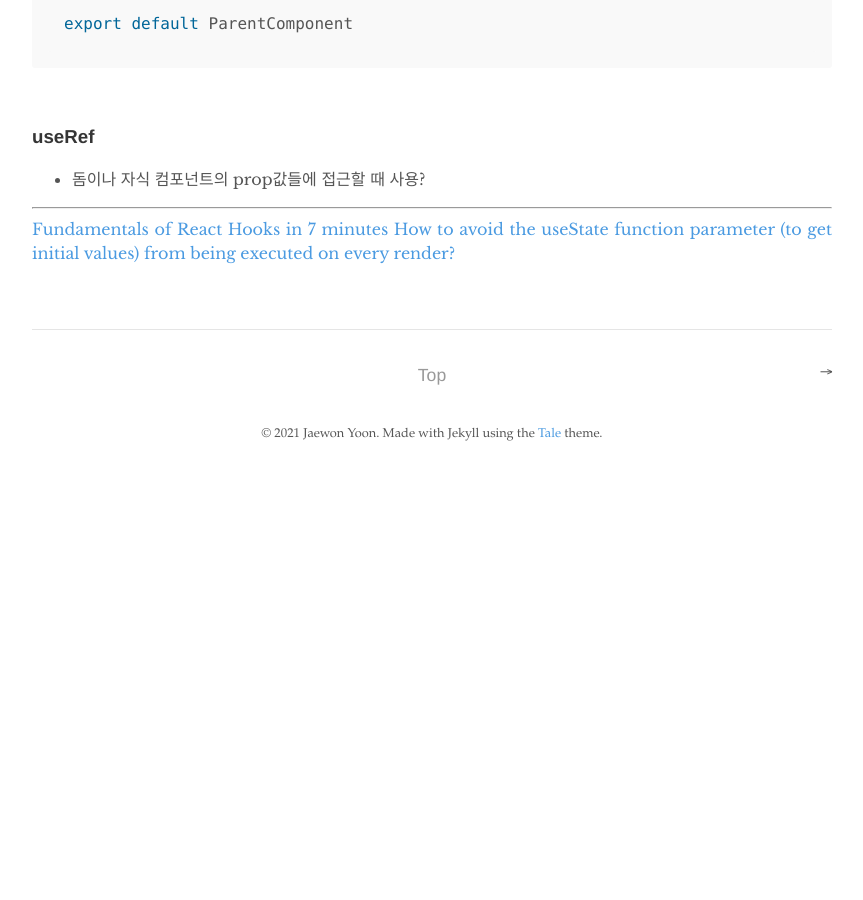
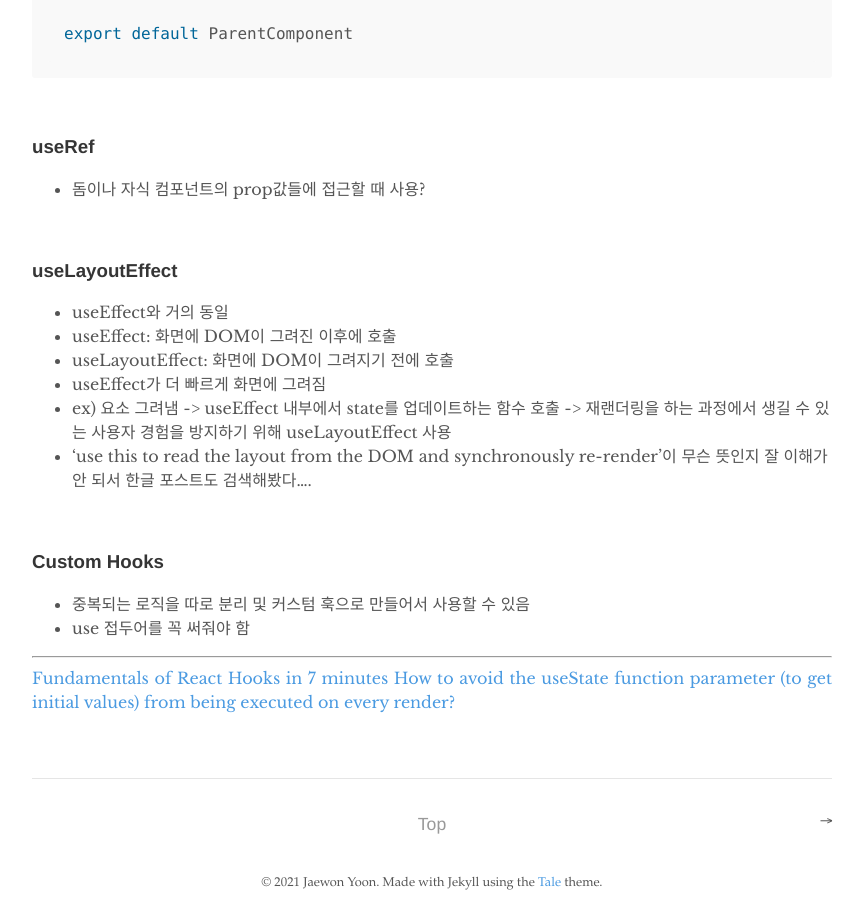
Before and after one commit to woniyoon/woniyoon.github.io, a Jekyll site: the page built from _posts/react/2021-06-18-react-hooks.md, in a window 1280 px wide and 900 px high, scrolled down 3849 px. Shown: the whole window, without its empty margins (208-1071 px from the left). Built offline with Jekyll 4.4.1, drawn with Linux system fonts in a browser that asks for light colours; before the commit the page ends 4326 px from its top, so only the background shows below that.

Commit message:
Summarize and study an article on React Hooks 2

```diff
--- a/_posts/react/2021-06-18-react-hooks.md
+++ b/_posts/react/2021-06-18-react-hooks.md
@@ -18,6 +18,8 @@ categories: [ react ]
 - useRef
 - useImperativeHandle
 - useLayoutEffect
+
+<hr>
 
 <br>
 ### Custom Hooks
@@ -156,7 +158,21 @@ export default ParentComponent
 ### useRef
 - 돔이나 자식 컴포넌트의 prop값들에 접근할 때 사용?
 
+<br/>
 
+### useLayoutEffect
+- useEffect와 거의 동일
+- useEffect: 화면에 DOM이 그려진 이후에 호출
+- useLayoutEffect: 화면에 DOM이 그려지기 전에 호출
+- useEffect가 더 빠르게 화면에 그려짐
+- ex) 요소 그려냄 -> useEffect 내부에서 state를 업데이트하는 함수 호출 -> 재랜더링을 하는 과정에서 생길 수 있는 사용자 경험을 방지하기 위해 useLayoutEffect 사용
+- 'use this to read the layout from the DOM and synchronously re-render'이 무슨 뜻인지 잘 이해가 안 되서 한글 포스트도 검색해봤다....
+
+<br/>
+
+### Custom Hooks
+- 중복되는 로직을 따로 분리 및 커스텀 훅으로 만들어서 사용할 수 있음
+- use 접두어를 꼭 써줘야 함
 
 _________________
 
```
